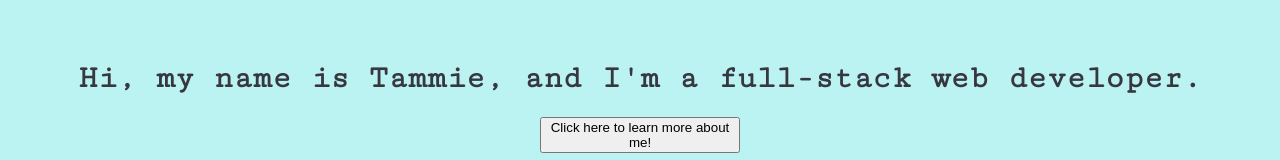
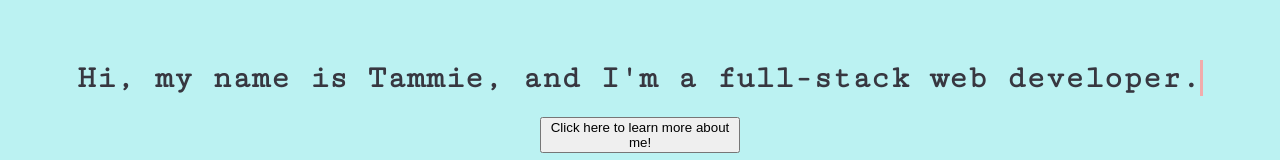
Before and after one commit to tammiec/portfolio, a React (Create React App) app: page / in a window 1280 px wide. Shown: the part 304-464 px from the top of the page. Built offline with nearby package versions, Linux system fonts and the light colour scheme.

Commit message:
Implement typewriter

```diff
--- a/src/Components/Home/Home.scss
+++ b/src/Components/Home/Home.scss
@@ -12,3 +12,34 @@
 .learn-more {
   width: 200px;
 }
+
+#cursor {
+  border-left: .1em solid $Portfolio-5-hex;;
+  animation: blink .7s steps(1) infinite;
+}
+
+@keyframes blink {
+  50% {
+    border-color: transparent;
+  }
+}
+
+// .typewriter h1 {
+//   overflow: hidden;
+//   border-right: .15em solid $Portfolio-5-hex;
+//   white-space: nowrap;
+//   margin: 0 auto;
+//   animation:
+//     typing 3.5s steps(40, end),
+//     blink-caret .75s step-end infinite;
+// }
+
+// @keyframes typing {
+//   from { width: 0 }
+//   to { width: 100% }
+// }
+
+// @keyframes blink-caret {
+//   from, to { border-color: transparent }
+//   50% { border-color: $Portfolio-5-hex; }
+// }
--- a/src/Components/Home/IntroText.js
+++ b/src/Components/Home/IntroText.js
@@ -2,24 +2,25 @@ import React, { useState, useEffect } from 'react';
 
 export default function IntroText(props) {
 
-  const [text, setText] = useState();
+  const [text, setText] = useState('');
 
   const intro = "Hi, my name is Tammie, and I'm a full-stack web developer."
 
-  // useEffect(() => {
-  //   for (let i = 0; i < intro.length; i++) {
-  //     setTimeout(() => {
-  //       setText(prev => prev += intro[i])
-  //     }, 50 * (i + 1));
-  //   }
+  useEffect(() => {
+    if (text !== intro) {
+      setTimeout(() => {
+        setText(prev => intro.substring(0, prev.length + 1));
+      }, 80);
+    }
 
-  //   return () => clearTimeout()
-
-  // }, [text])
+  }, [text])
 
   return (
     <div className='typewriter'>
-      <h1>{intro}</h1>
+      <h1>
+        <span>{text}</span>
+        <span id="cursor"/>
+      </h1>
     </div>
   );
 }
```
